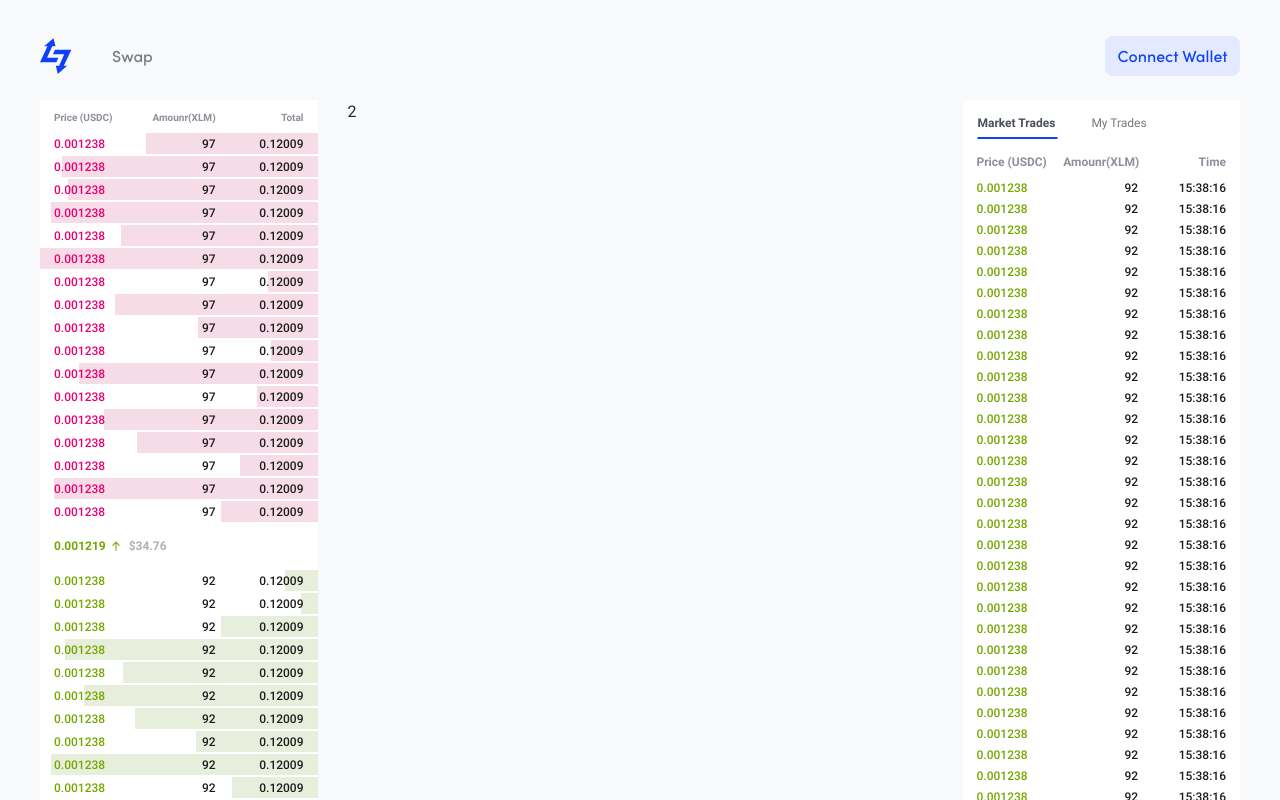
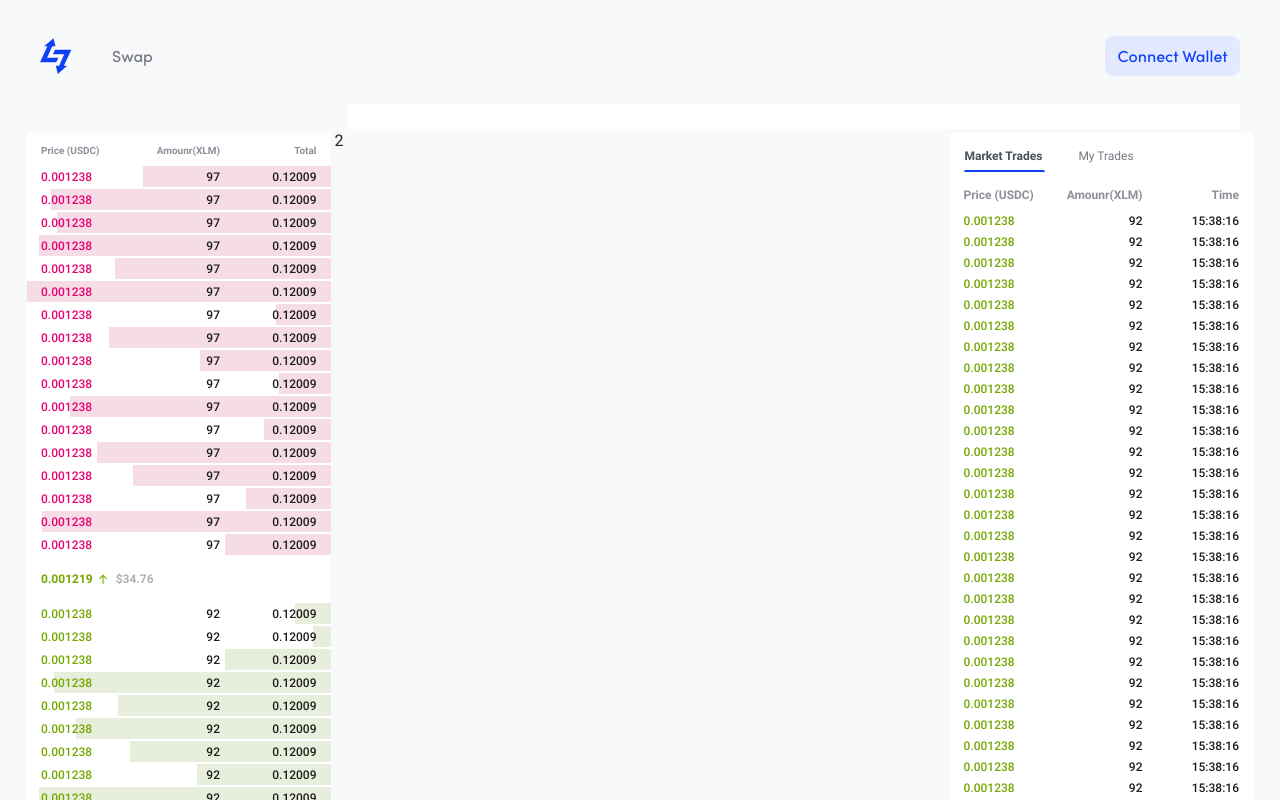
Before and after one commit to lumenswap/lumenswap.io, a React (Create React App) app: page /spot in a window 1280 px wide. Shown: the top 800 px of the page. Built offline with nearby package versions, Linux system fonts and the light colour scheme; a small style sheet from the web is missing; what stellar-sdk would draw is missing.

Commit message:
edit layout

```diff
--- a/src/pages/Spot/index.js
+++ b/src/pages/Spot/index.js
@@ -18,7 +18,7 @@ const orderListItems = Array(17).fill({
 ));
 
 const tradeListHeader = ['Price (USDC)', 'Amounr(XLM)', 'Time'];
-const tradeListItems = Array(36).fill({
+const tradeListItems = Array(37).fill({
   data: ['0.001238', '92', '15:38:16'],
   status: 'buy',
 });
@@ -32,8 +32,14 @@ const Spot = () => (
   <div className="container-fluid">
     <Header />
     <div className="layout mt-4 other">
-      <div className="row">
-        <div className="col-xl-3 col-lg-6 col-md-6 col-sm-12 col-12 order-xl-1 order-lg-2 order-sm-2 order-2">
+      <div className={classNames('row', styles.row)}>
+        <div className="col-3" />
+        <div className="col-9">
+          <div className={classNames(styles.card, styles['card-detail'])} />
+        </div>
+      </div>
+      <div className={classNames('row', styles.row)}>
+        <div className="col-xl-3 col-lg-6 col-md-6 col-sm-12 col-12 order-xl-1 order-lg-2 order-sm-2 order-2 c-col">
           <div className={classNames(styles.card, styles['card-left'])}>
             <SpotList
               type="order"
@@ -45,8 +51,8 @@ const Spot = () => (
             />
           </div>
         </div>
-        <div className="col-xl-6 col-lg-12 col-md-12 col-sm-12 col-12 order-xl-2 order-lg-1 order-md-1 order-sm-1 order-1">2</div>
-        <div className="col-xl-3 col-lg-6 col-md-6 col-sm-12 col-12 order-3">
+        <div className="col-xl-6 col-lg-12 col-md-12 col-sm-12 col-12 order-xl-2 order-lg-1 order-md-1 order-sm-1 order-1 c-col">2</div>
+        <div className="col-xl-3 col-lg-6 col-md-6 col-sm-12 col-12 order-3 c-col">
           <div className={classNames(styles.card, styles['card-right'])}>
             <CustomTabs tabs={tabData} activeTabId={tabData[0].id} />
           </div>
--- a/src/pages/Spot/styles.module.scss
+++ b/src/pages/Spot/styles.module.scss
@@ -1,8 +1,18 @@
 @import "styles/vars";
+
+.row {
+  margin-right: -4px;
+  margin-left: -4px;
+
+  :global(.c-col) {
+    padding: 0 2px !important;
+  }
+}
 
 .card {
   border-radius: 2px;
   background-color: white;
+  margin-top: 4px;
 }
 
 .card-left {
@@ -14,7 +24,11 @@
   padding: 8px 14px 6px 14px;
 }
 
-.trade-container  {
+.card-detail {
+  padding: 11px 16px 14px 16px;
+}
+
+.trade-container {
   margin-right: -14px;
   margin-left: -14px;
 }
```
